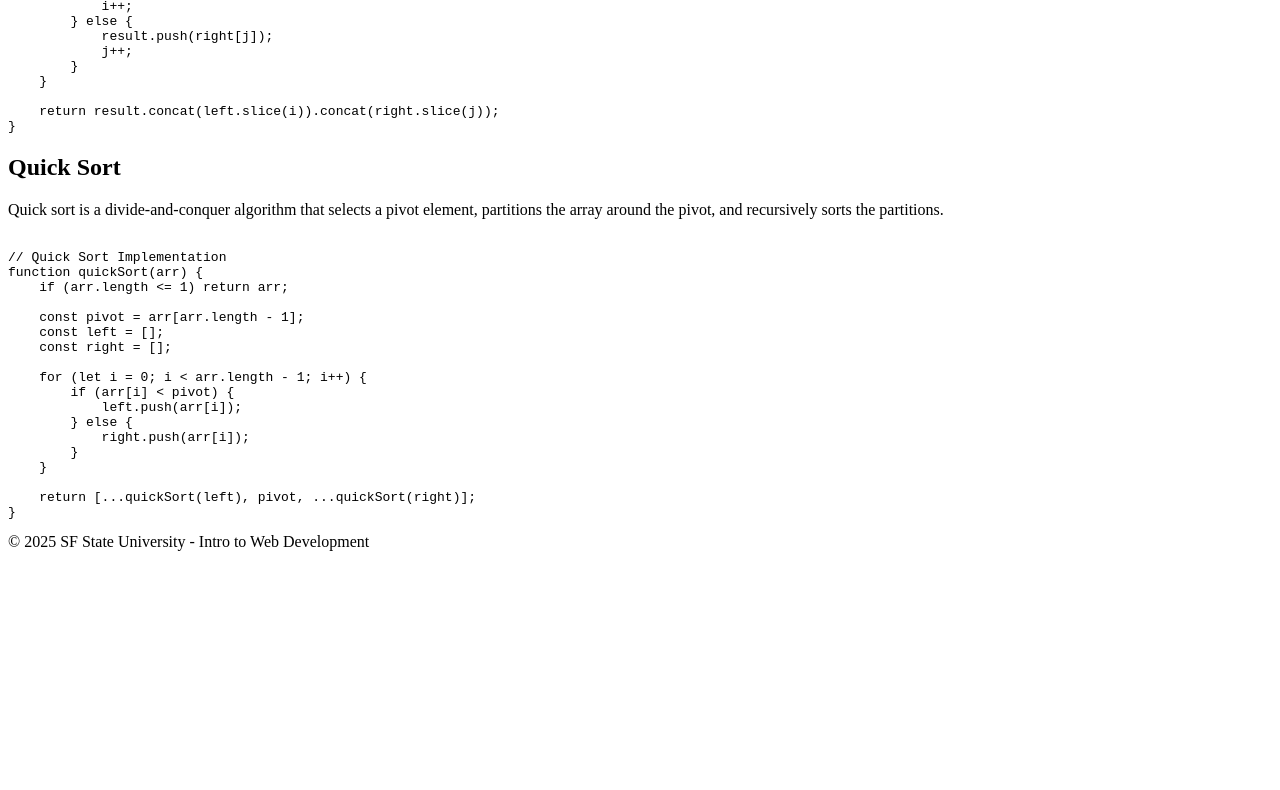
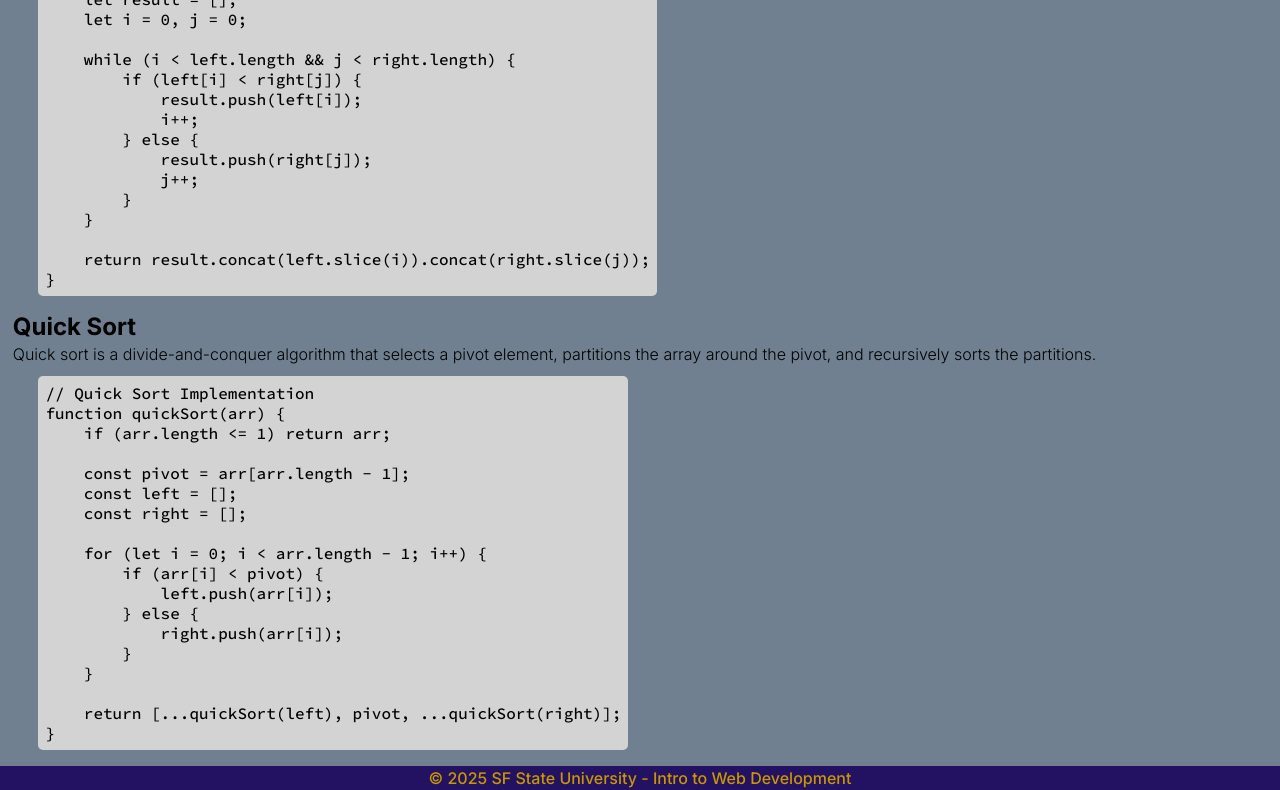
Before and after one commit to alyysaa/four-sorting-algo, a plain HTML site: page index.html in a window 1280 px wide. Shown: the part 1121-1911 px from the top of the page. Before the commit the page ends 1680 px from the top, so only its background shows below. Drawn offline with Linux system fonts and the light colour scheme.

Commit message:
Updated Site, final for submission

```diff
--- a/index.html
+++ b/index.html
@@ -5,16 +5,23 @@
     <meta charset="UTF-8">
     <meta name="viewport" content="width=device-width, initial-scale=1.0">
     <title>Four Simple Sorting Algorithms</title>
-    <link href="styles/index.css" rel="style">
+    <link rel="preconnect" href="https://fonts.googleapis.com">
+    <link rel="preconnect" href="https://fonts.gstatic.com" crossorigin>
+    <link
+        href="https://fonts.googleapis.com/css2?family=Inter:ital,opsz,wght@0,14..32,100..900;1,14..32,100..900&family=Source+Code+Pro:ital,wght@0,200..900;1,200..900&display=swap"
+        rel="stylesheet">
+    <link href="styles/index.css" rel="stylesheet">
 </head>
 
 <body>
+
     <!-- Header -->
     <header>
         <h1>Introduction to Basic Sorting Algorithms</h1>
         <p>This page provides basic information and JavaScript implementations of four fundamental sorting algorithms:
             Insertion Sort, Selection Sort, Merge Sort, and Quick Sort.</p>
     </header>
+    <main>
     <!-- Insertion Sort Section -->
     <div id="insertion-sort" class="algorithm">
         <h2>Insertion Sort</h2>
@@ -23,8 +30,7 @@
             array one item at a time. It is much like sorting playing cards in
             your hands.
         </p>
-        <pre><code class="language-javascript">
-// Insertion Sort Implementation
+        <pre><code class="language-javascript">// Insertion Sort Implementation
 function insertionSort(arr) {
     for (let i = 1; i < arr.length; i++) {
         let key = arr[i];
@@ -36,9 +42,7 @@ function insertionSort(arr) {
         arr[j + 1] = key;
     }
     return arr;
-}
-</code>
-</pre>
+}</code></pre>
     </div>
 
     <div id="selecton-sort" class="algorithm">
@@ -46,8 +50,7 @@ function insertionSort(arr) {
         <p>Selection sort is a simple algorithm that repeatedly selects the smallest element from the unsorted portion
             and places it in the sorted portion.</p>
 
-        <pre><code class="language-javascript">
-// Selection Sort Implementation
+        <pre><code class="language-javascript">// Selection Sort Implementation
 function selectionSort(arr) {
     for (let i = 0; i < arr.length - 1; i++) {
         let minIndex = i;
@@ -59,8 +62,7 @@ function selectionSort(arr) {
         [arr[i], arr[minIndex]] = [arr[minIndex], arr[i]];
     }
     return arr;
-}
-</code></pre>
+}</code></pre>
     </div>
 
     <!-- Merge Sort Section -->
@@ -69,8 +71,7 @@ function selectionSort(arr) {
         <p>Merge sort is a divide-and-conquer algorithm that splits the array into halves, recursively sorts them, and
             then merges the sorted halves.</p>
 
-        <pre><code class="language-javascript">
-// Merge Sort Implementation
+        <pre><code class="language-javascript">// Merge Sort Implementation
 function mergeSort(arr) {
     if (arr.length <= 1) return arr;
 
@@ -96,8 +97,7 @@ function merge(left, right) {
     }
 
     return result.concat(left.slice(i)).concat(right.slice(j));
-}
-</code></pre>
+}</code></pre>
     </div>
 
     <div id="quick-sort" class="algorithm">
@@ -105,8 +105,7 @@ function merge(left, right) {
         <p>Quick sort is a divide-and-conquer algorithm that selects a pivot element, partitions the array around the
             pivot, and recursively sorts the partitions.</p>
 
-        <pre><code class="language-javascript">
-// Quick Sort Implementation
+        <pre><code class="language-javascript">// Quick Sort Implementation
 function quickSort(arr) {
     if (arr.length <= 1) return arr;
 
@@ -123,12 +122,14 @@ function quickSort(arr) {
     }
 
     return [...quickSort(left), pivot, ...quickSort(right)];
-}
-</code></pre>
+}</code></pre>
+    </div>
 
-    </div>
+
+    </main>
     <footer>
-        © 2025 SF State University - Intro to Web Development</footer>
+        © 2025 SF State University - Intro to Web Development
+    </footer>
 </body>
 
 </html>
--- a/styles/index.css
+++ b/styles/index.css
@@ -3,6 +3,62 @@
     padding: 0;
 }
 
+body {
+    background-color: slategray;
+    font-family: "Inter", sans-serif;
+    font-optical-sizing: auto;
+    font-weight: 300;
+    font-style: normal;
+}
+
 header {
-    background-color: gray;
+    background-color:steelblue;
+    margin: 1vh;
+    padding: 1vh;
+    text-align: center;
+    border-radius: 5px;
 }
+
+pre{
+    margin-top: 1.5vh;
+    /*indent*/
+    margin-left: 2vw;
+}
+
+h2{
+    margin-bottom: 3px;
+}
+
+/* span for code that puts it in a panel as long as the longest line */
+
+pre{
+    padding: auto;
+    background-color: lightgray;
+    display: inline-block;
+    padding: 7px;
+    border-radius: 5px;
+}
+
+
+code {
+    font-family: "Source Code Pro", monospace;
+    font-optical-sizing: auto;
+    font-weight: 500;
+    font-style: normal;
+}
+
+
+footer{
+    background-color: #231161;
+    color: #C99700;
+    text-align: center;
+    font-weight: 500;
+    padding: 2px;
+}
+
+
+
+.algorithm{
+    margin-left: 1vw;
+    margin-bottom: 2vh;
+}
```
Also changed, not shown: 1 other file.
